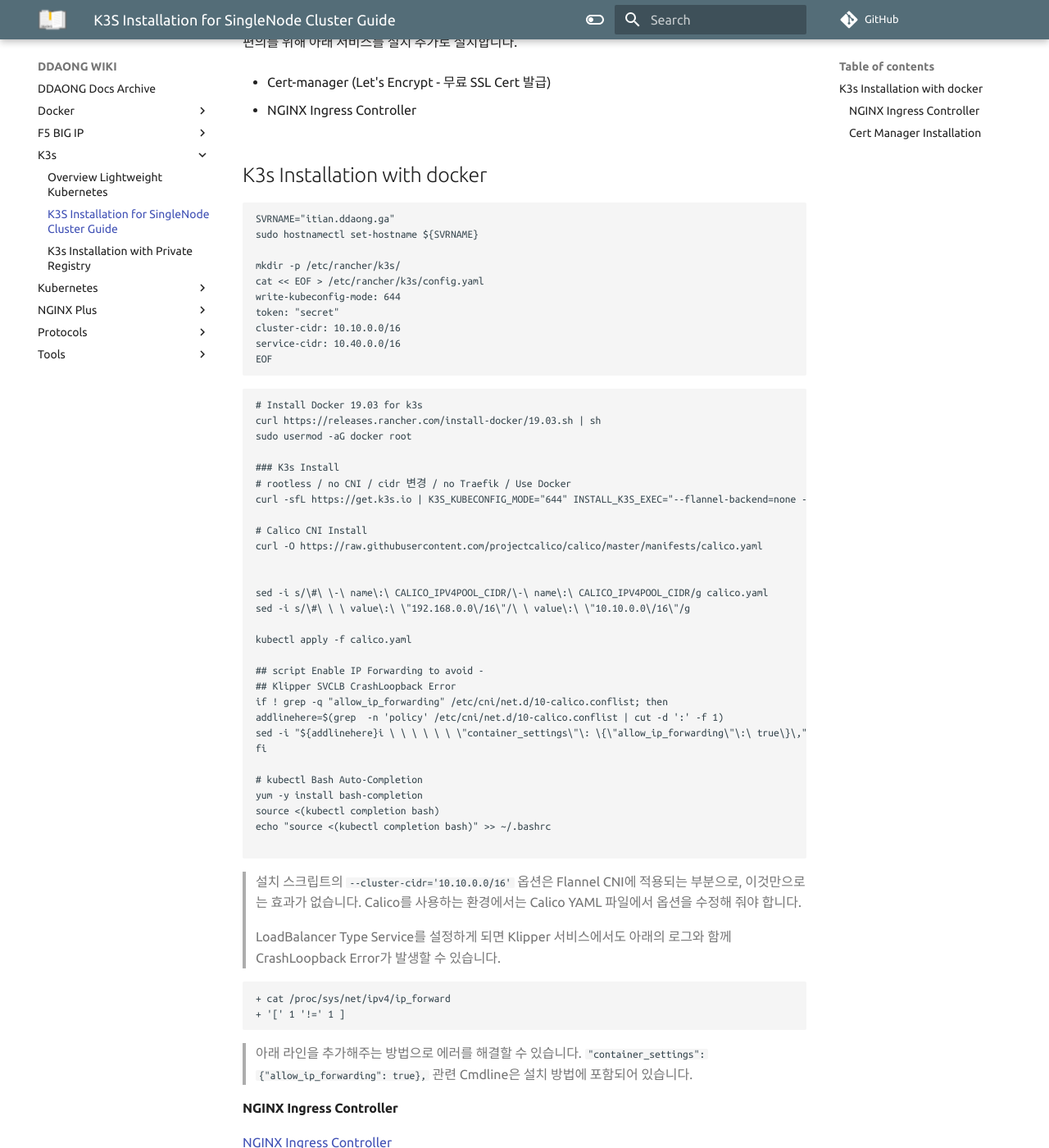
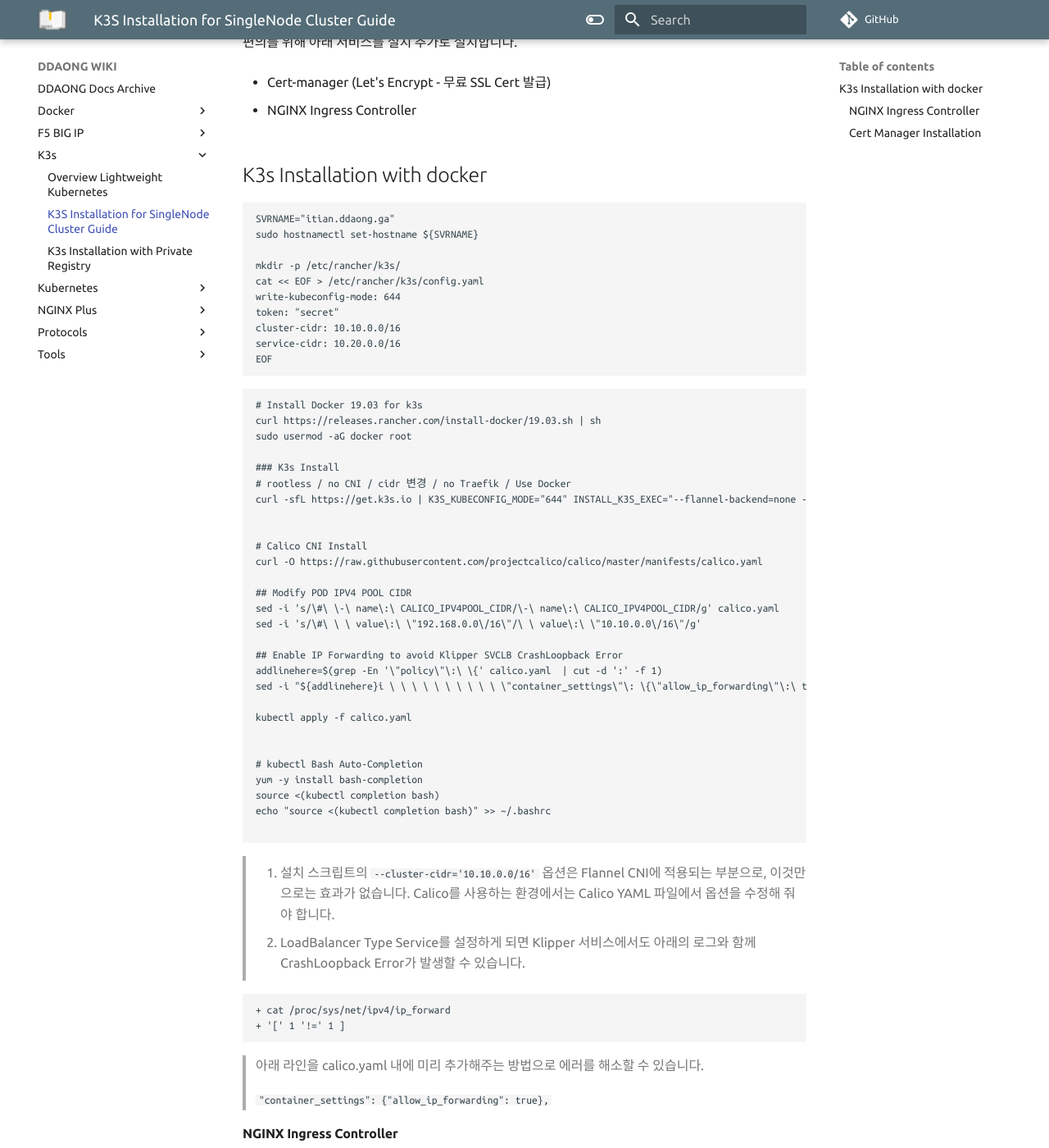
Before and after one commit to dddaong/dddaong.github.io, an MkDocs documentation site: the page built from docs/K3s/01-K3S-Installation.md, in a window 1280 px wide and 1400 px high, scrolled down 416 px. Shown: the whole window at 82% size. Built offline with MkDocs 1.6.1 and Material for MkDocs 9.7.7, drawn with Linux system fonts in a browser that asks for light colours; comment, search, counter and statistics services are not loaded; some of the changed text lies outside the part shown.

Commit message:
Update 01-K3S-Installation.md
Script fix

````diff
--- a/docs/K3s/01-K3S-Installation.md
+++ b/docs/K3s/01-K3S-Installation.md
@@ -40,7 +40,7 @@
 write-kubeconfig-mode: 644
 token: "secret"
 cluster-cidr: 10.10.0.0/16
-service-cidr: 10.40.0.0/16
+service-cidr: 10.20.0.0/16
 EOF
 ```
 
@@ -53,21 +53,20 @@
 # rootless / no CNI / cidr 변경 / no Traefik / Use Docker
 curl -sfL https://get.k3s.io | K3S_KUBECONFIG_MODE="644" INSTALL_K3S_EXEC="--flannel-backend=none --disable-network-policy --cluster-cidr='10.10.0.0/16' --service-cidr='10.20.0.0/16' --disable=traefik --docker" sh -
 
+
 # Calico CNI Install
 curl -O https://raw.githubusercontent.com/projectcalico/calico/master/manifests/calico.yaml
 
+## Modify POD IPV4 POOL CIDR
+sed -i 's/\#\ \-\ name\:\ CALICO_IPV4POOL_CIDR/\-\ name\:\ CALICO_IPV4POOL_CIDR/g' calico.yaml
+sed -i 's/\#\ \ \ value\:\ \"192.168.0.0\/16\"/\ \ value\:\ \"10.10.0.0\/16\"/g'
 
-sed -i s/\#\ \-\ name\:\ CALICO_IPV4POOL_CIDR/\-\ name\:\ CALICO_IPV4POOL_CIDR/g calico.yaml
-sed -i s/\#\ \ \ value\:\ \"192.168.0.0\/16\"/\ \ value\:\ \"10.10.0.0\/16\"/g
+## Enable IP Forwarding to avoid Klipper SVCLB CrashLoopback Error
+addlinehere=$(grep -En '\"policy\"\:\ \{' calico.yaml  | cut -d ':' -f 1)
+sed -i "${addlinehere}i \ \ \ \ \ \ \ \ \ \ \"container_settings\"\: \{\"allow_ip_forwarding\"\:\ true\}\," calico.yaml
 
 kubectl apply -f calico.yaml
 
-## script Enable IP Forwarding to avoid -
-## Klipper SVCLB CrashLoopback Error
-if ! grep -q "allow_ip_forwarding" /etc/cni/net.d/10-calico.conflist; then
-addlinehere=$(grep  -n 'policy' /etc/cni/net.d/10-calico.conflist | cut -d ':' -f 1)
-sed -i "${addlinehere}i \ \ \ \ \ \ \"container_settings\"\: \{\"allow_ip_forwarding\"\:\ true\}\," /etc/cni/net.d/10-calico.conflist
-fi
 
 # kubectl Bash Auto-Completion
 yum -y install bash-completion
@@ -77,17 +76,21 @@
 ```
 
 
->설치 스크립트의 `--cluster-cidr='10.10.0.0/16'` 옵션은 Flannel CNI에 적용되는 부분으로, 이것만으로는 효과가 없습니다.
->Calico를 사용하는 환경에서는 Calico YAML 파일에서 옵션을 수정해 줘야 합니다.
 
-> LoadBalancer Type Service를 설정하게 되면 Klipper 서비스에서도 아래의 로그와 함께 CrashLoopback Error가 발생할 수 있습니다.
+
+
+> 1. 설치 스크립트의 `--cluster-cidr='10.10.0.0/16'` 옵션은 Flannel CNI에 적용되는 부분으로, 이것만으로는 효과가 없습니다.
+>    Calico를 사용하는 환경에서는 Calico YAML 파일에서 옵션을 수정해 줘야 합니다.
+>
+> 2. LoadBalancer Type Service를 설정하게 되면 Klipper 서비스에서도 아래의 로그와 함께 CrashLoopback Error가 발생할 수 있습니다.
 ```bash
 + cat /proc/sys/net/ipv4/ip_forward
 + '[' 1 '!=' 1 ]
 ```
-> 아래 라인을 추가해주는 방법으로 에러를 해결할 수 있습니다.
+> 아래 라인을 calico.yaml 내에 미리 추가해주는 방법으로 에러를 해소할 수 있습니다.
+>
 > `"container_settings": {"allow_ip_forwarding": true},`
-> 관련 Cmdline은 설치 방법에 포함되어 있습니다.
+
 
 
 #### NGINX Ingress Controller
@@ -111,38 +114,39 @@
 kubectl apply -f cert-manager.yaml
 ```
 
+
+
+> 아래 Ingress Sample YAML을 참조하여 Ingress를 추가하면 편리합니다.
+>
 > - Annotation 중 cert-manager.io/cluster-issuer 값이
 > -  letsencrypt-staging이면 인증 과정없이 Fake 인증서를 생성해주고,
 > - letsencrypt-staging이면 인증 과정을 거쳐 정식인증서를 발급해줍니다.
-
-
-
-아래는 다른 서비스 추가시 활용할 수 있는 Ingress Sample YAML 입니다.
 
 ```yaml
 apiVersion: networking.k8s.io/v1
 kind: Ingress
 metadata:
-  name: file-ddaong-ga
+  name: <INGRESS-NAME>
   annotations:
     cert-manager.io/cluster-issuer: "letsencrypt-prod"
+    #cert-manager.io/cluster-issuer: "letsencrypt-staging"
     nginx.ingress.kubernetes.io/backend-protocol: HTTP
     nginx.ingress.kubernetes.io/ssl-redirect: "true"
 spec:
   ingressClassName: nginx
   tls:
     - hosts:
-      - file.ddaong.ga
-      secretName: file-ddaong-ga-tls-prod
+      - <HOSTNAME>
+      secretName: <SECRET-NAME-TOBE-CREATED>tls-prod
   rules:
-  - host: file.ddaong.ga
+  - host: <HOSTNAME>
     http:
       paths:
       - path: /
         pathType: Prefix
         backend:
           service:
-            name: filebrowser
+            name: <SERVICE-NAME>
             port:
-              number: 8080
+              number: 80
 ```
````
